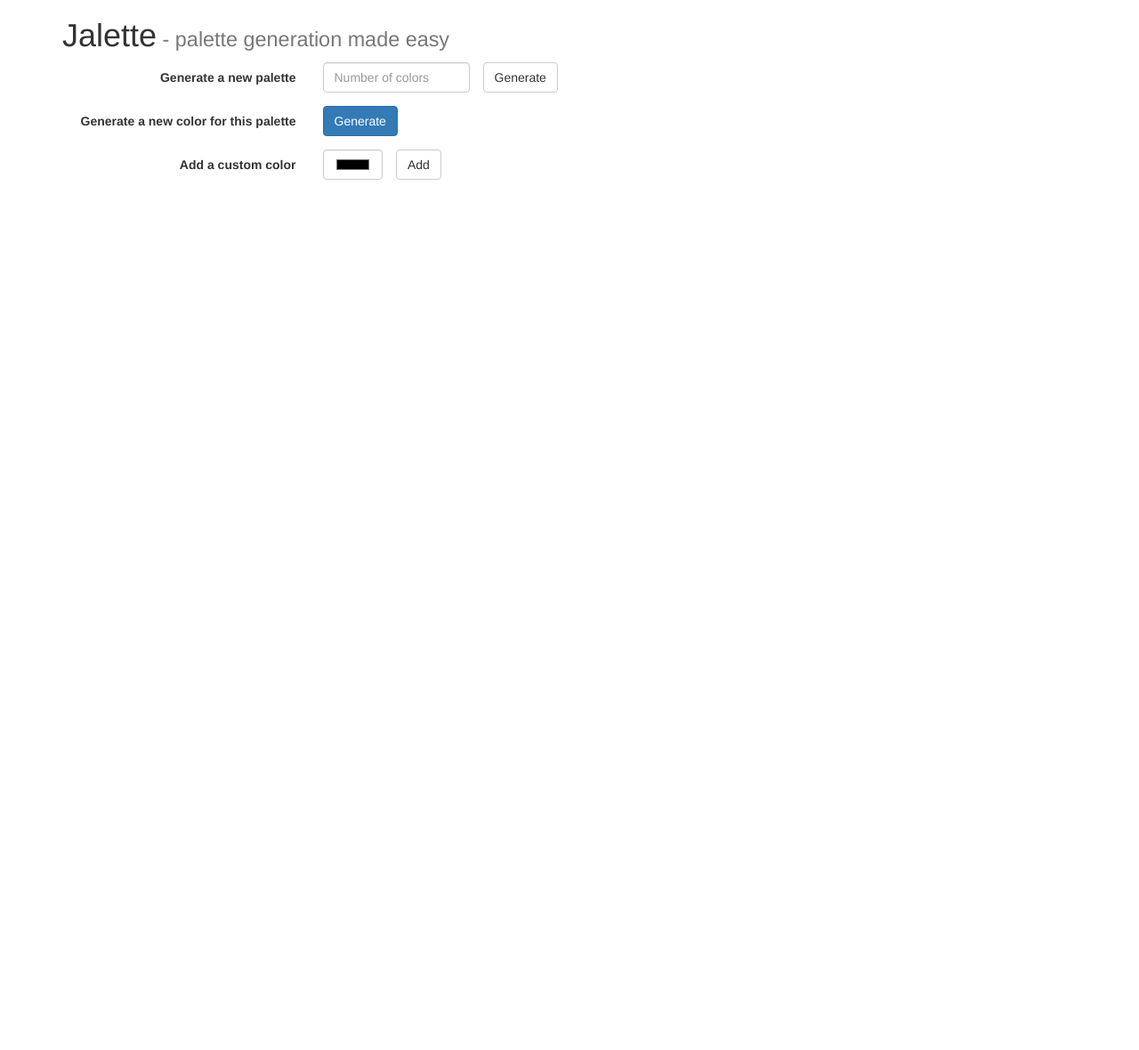
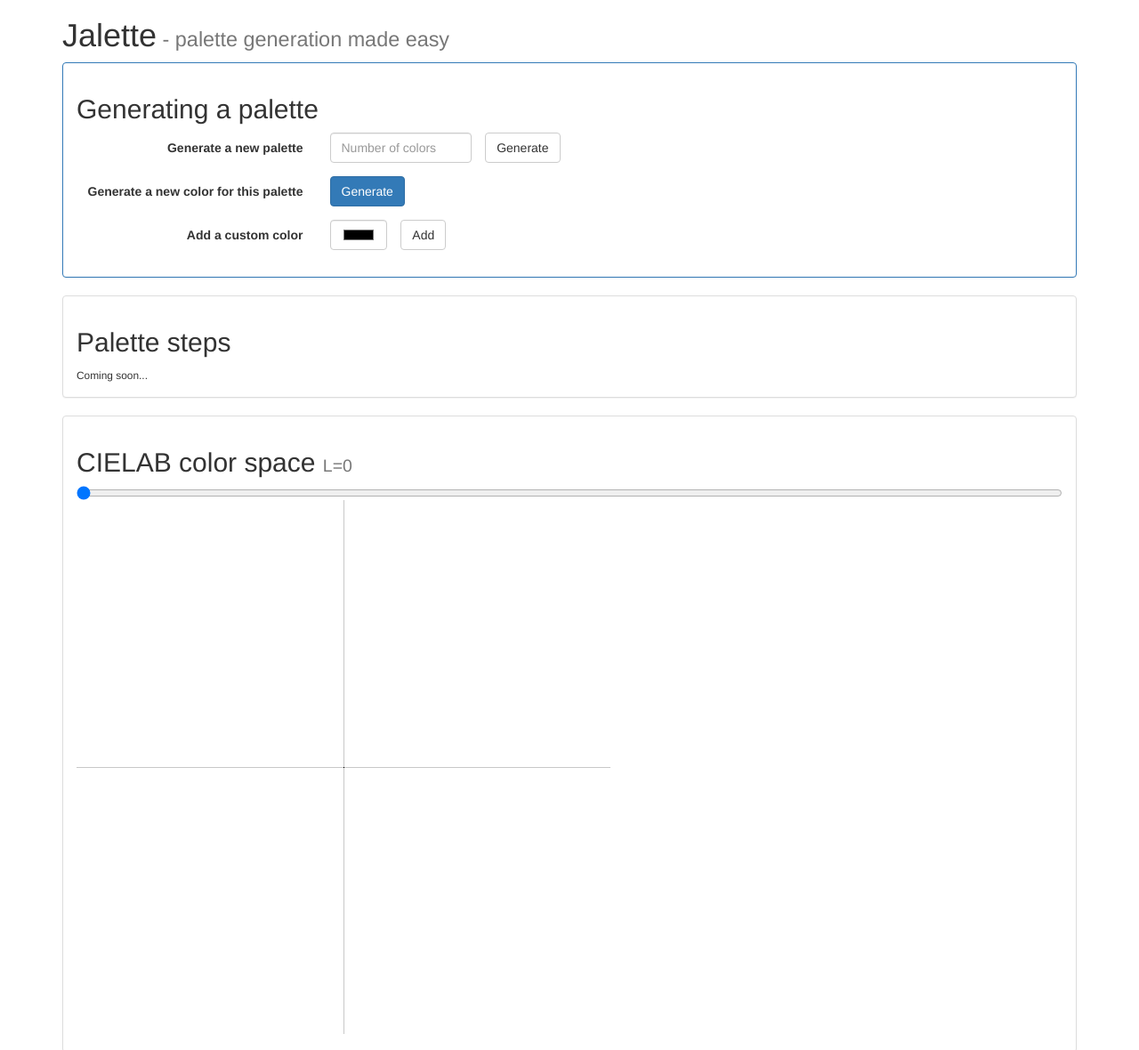
Before and after one commit to emersion/jalette, a website: page index.html in a window 1280 px wide. Shown: the top 1180 px of the page at 89% size. Before the commit the page ends 800 px from the top, so only its background shows below. Drawn offline with nearby package versions, Linux system fonts and the light colour scheme.

Commit message:
Adds CIELAB color space.

```diff
--- a/index.html
+++ b/index.html
@@ -10,8 +10,11 @@
 	<div class="container">
 		<h1>Jalette<small> - palette generation made easy</small></h1>
 
+		<div id="palette-steps" class="panel panel-primary">
+			<div class="panel-body">
+				<h2>Generating a palette</h2>
+
 				<div id="colors-row"></div>
-
 
 				<form class="form-horizontal">
 					<div class="form-group">
@@ -35,6 +38,23 @@
 						<button type="button" id="custom-submit" class="btn btn-default">Add</button>
 					</div>
 				</form>
+			</div>
+		</div>
+
+		<div id="palette-steps" class="panel panel-default">
+			<div class="panel-body">
+				<h2>Palette steps</h2>
+				<small>Coming soon...</small>
+			</div>
+		</div>
+
+		<div id="lab-space" class="panel panel-default">
+			<div class="panel-body">
+				<h2>CIELAB color space <small>L=<span class="lab-space-l-val"></span></small></h2>
+				<input id="lab-space-l" type="range" min="0" max="100" step="1" value="0">
+				<canvas id="lab-space-canvas" width="600" height="600"></canvas>
+			</div>
+		</div>
 	</div>
 
 	<script src="//cdn.jsdelivr.net/jquery/2.1.1/jquery.min.js"></script>
@@ -61,7 +81,6 @@
 				})
 			);
 		}
-
 		function generate(n) {
 			$colors.empty();
 			palette = [];
@@ -74,7 +93,6 @@
 
 			return colors;
 		}
-
 		function generateColor() {
 			var color = jalette.generateColor(palette);
 
@@ -92,6 +110,26 @@
 			var color = $('#custom-color').val();
 			appendColor(jalette.Rgb.fromHex(color));
 		});
+
+		function drawGrid(canvas) {
+			var ctx = canvas.getContext('2d');
+
+			ctx.fillStyle = 'rgb(200,200,200)';
+			ctx.fillRect(canvas.width/2, 0, 1, canvas.height);
+			ctx.fillRect(0, canvas.height/2, canvas.width, 1);
+		}
+
+		var $labSpaceCanvas = $('#lab-space-canvas'),
+			labSpaceCtx = $labSpaceCanvas[0].getContext('2d');
+		$('#lab-space-l').on('input', function () {
+			var canvas = $labSpaceCanvas[0], ctx = labSpaceCtx;
+			var L = parseInt($(this).val());
+
+			ctx.clearRect(0, 0, canvas.width, canvas.height);
+			drawGrid(canvas);
+			jalette.Lab.drawSpaceForL(canvas, L);
+			$('#lab-space .lab-space-l-val').text(L);
+		}).trigger('input');
 	</script>
 </body>
 </html>
--- a/src/jalette.js
+++ b/src/jalette.js
@@ -576,11 +576,8 @@
 		}
 
 		// Plot points
-		//var pts = [];
 		for (var i = 0; i < colors.length; i++) {
 			var lab = colors[i];
-
-			//pts.push([lab.a, lab.b]); // Ignore L for the moment
 
 			//var rgb = lab.toRgb();
 			//ctx.fillStyle = 'rgb('+[Math.round(rgb.r),Math.round(rgb.g),Math.round(rgb.b)].join(',')+')';
```
Lines whose indentation alone changed are shown as unchanged.
